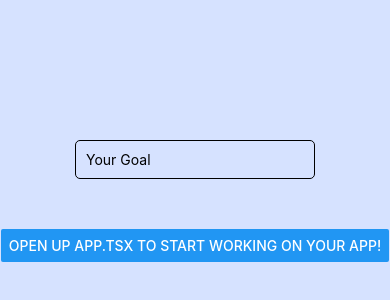
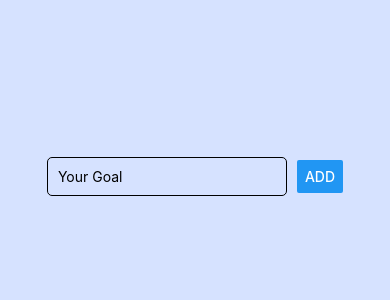
Before and after one commit to mathura333/rn-goals, a React Native app: screen / in a window 390 px wide. Shown: the part 246-546 px from the top of the page. Built offline with nearby package versions, Linux system fonts and the light colour scheme.

Commit message:
Adjusted Goals Input

```diff
--- a/App.tsx
+++ b/App.tsx
@@ -1,6 +1,6 @@
 import { StatusBar } from 'expo-status-bar';
 import React from 'react';
-import { Button, StyleSheet, View } from 'react-native';
+import {  StyleSheet, View } from 'react-native';
 import GoalsInput from './components/GoalsInput';
 
 export default function App() {
@@ -9,7 +9,6 @@ export default function App() {
       <View style={styles.goalsInput}>
         <GoalsInput/>
       </View>
-      <Button title="Open up App.tsx to start working on your app!" onPress={()=>{}}></Button>
       <StatusBar style="auto" />
     </View>
   );
@@ -19,10 +18,10 @@ const styles = StyleSheet.create({
   container: {
     flex: 1,
     backgroundColor: '#d6e2ff',
-    alignItems: 'center',
+    alignItems: 'stretch',
     justifyContent: 'center',
   },
   goalsInput:{
-    padding:50
-  }
+    padding:20
+  },
 });
--- a/components/GoalsInput.tsx
+++ b/components/GoalsInput.tsx
@@ -1,19 +1,27 @@
 import React from 'react';
-import { TextInput, StyleSheet } from 'react-native';
+import { TextInput, StyleSheet, Button, View } from 'react-native';
 
 const GoalsInput = () => {
   return (
-    <>
+    <View style={styles.goalsInput}>
       <TextInput placeholder="Your Goal" style={styles.textInput}/>
-    </>
+      <Button title="Add" onPress={()=>{}}/>
+    </View>
   );
 }
 const styles = StyleSheet.create({
+  goalsInput:{
+    flexDirection:'row',
+    justifyContent:'center',
+    alignItems:'center'
+  },
   textInput:{
     borderColor:'black',
     borderWidth:1,
     borderRadius:5,
-    padding:10
+    padding:10,
+    marginRight:10,
+    minWidth:200
   }
 })
 export default GoalsInput;
```
